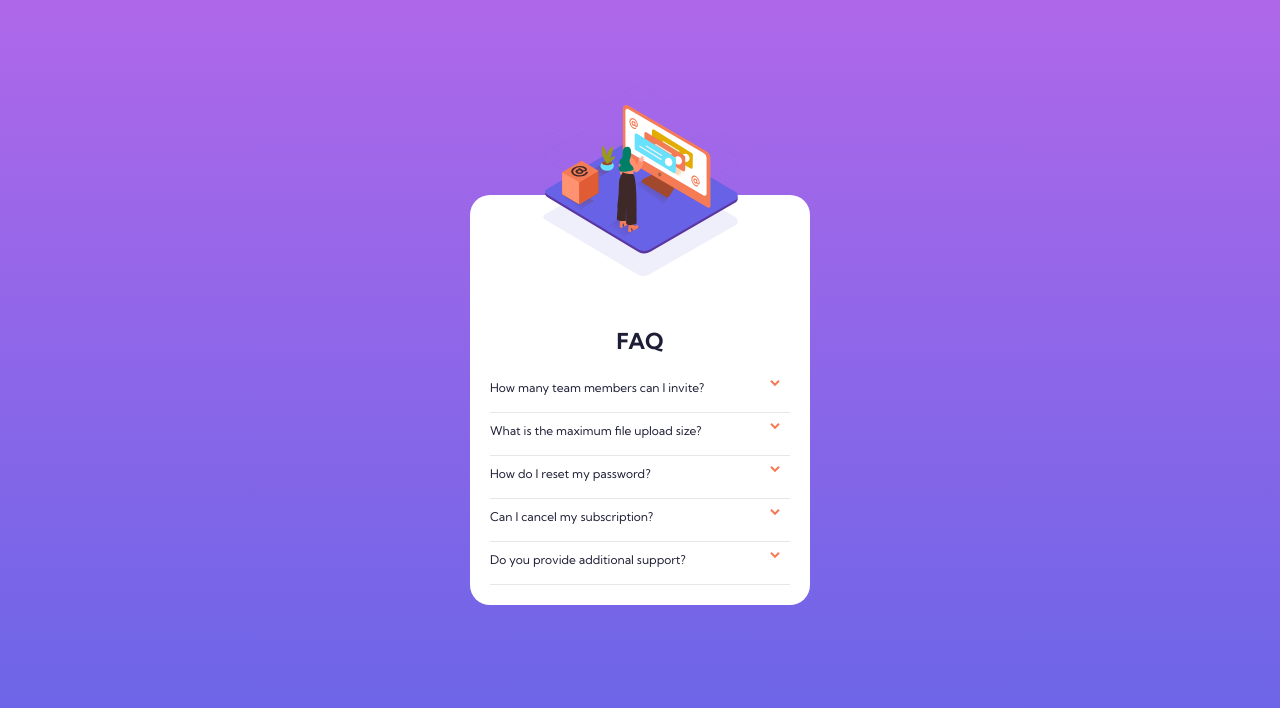
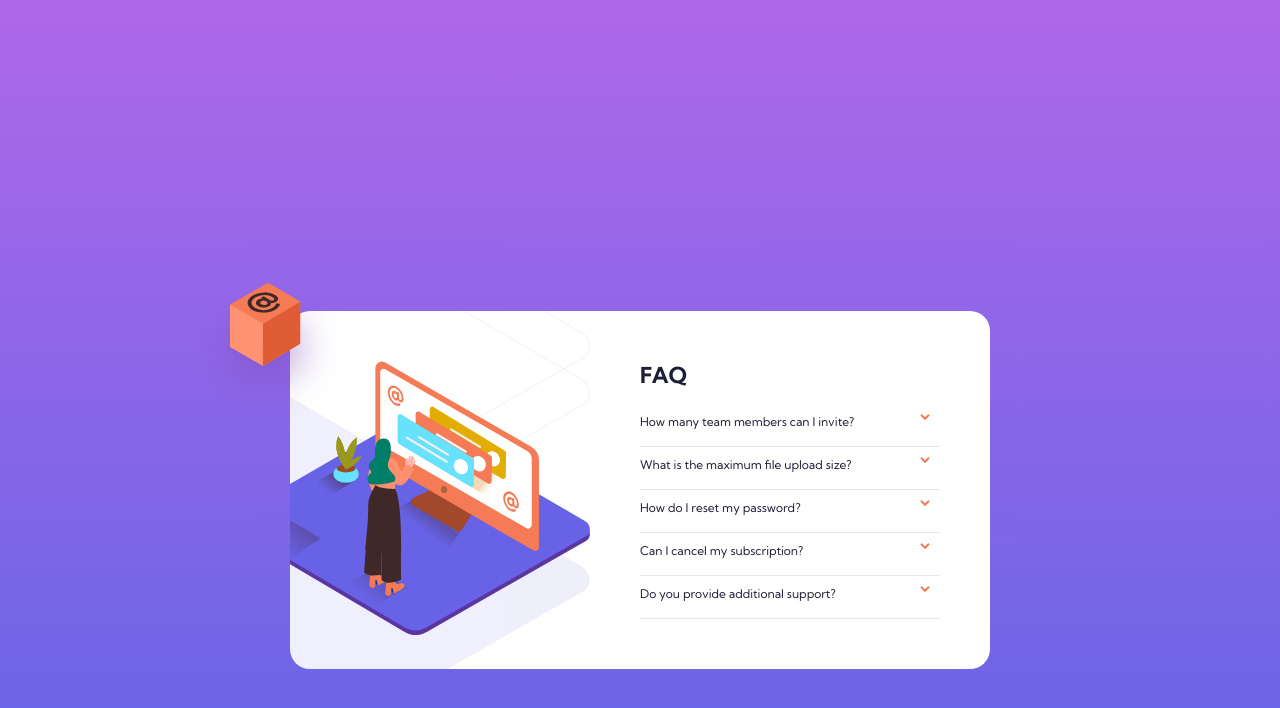
Before and after one commit to Darionas/faq-accordion-card, a plain HTML site: page index.html in a window 1280 px wide. Drawn offline with Linux system fonts and the light colour scheme.

Commit message:
3rd update index.html and main.csss

```diff
--- a/index.html
+++ b/index.html
@@ -13,16 +13,11 @@
 </head>
 <body>
     <div class="grid-container">
-      <!--1st component-->
-      <!--<div class="images">
-        <img class="pattern" src="images/bg-pattern-desktop.svg" alt="Big pattern" />
-        <img class="womand" src="images/illustration-woman-online-desktop.svg" alt="Woman picture" />
-        <img class="box" src="images/illustration-box-desktop.svg" alt="Box picture" />
-      </div>-->
-      <!--2nd component-->
+      <img class="box" src="images/illustration-box-desktop.svg" alt="Box picture" />
       <main class="accordions">
         <img class="pattern" src="images/bg-pattern-desktop.svg" alt="Big pattern" />
         <img class="womanm" src="images/illustration-woman-online-mobile.svg" alt="Woman picture" />
+        <img class="womand" src="images/illustration-woman-online-desktop.svg" alt="Woman picture" />
         <div class="cont">
         <h1 class="heading1">FAQ</h1>
         <div class="hrline hl1">
--- a/main.css
+++ b/main.css
@@ -49,18 +49,25 @@ p {
     display: grid;
     grid-template-columns: 1fr;
     grid-template-areas:
+       'box'
        "accordions";
     gap: 0;
     min-width: 9.375rem;
+    position: relative;
 }
 
-/*--style 1st component -mobile--*/
+/*--style 1st component for mobile---*/
+.box {
+   display: none;
+}
+
 .accordions {
     display: grid;
     grid-template-columns: 1fr;
     grid-template-areas:
        'pattern'
        'womanm'
+       'womand'
        'cont'
        'heading1'
        'hl1'
@@ -70,10 +77,11 @@ p {
        'hl5';
     grid-gap: 0;
     border-radius: 1.25rem;
-    max-width: 340px;
-    height: auto;
+    min-width: 340px;
+    min-height: 500px;
     background-color: var(--clr-neutral);
     padding: 0 20px 20px 20px;
+    margin-top: 180px;
     position: relative;
 }
 
@@ -92,6 +100,10 @@ p {
    top: -90px;
    left: 25px;
    justify-self: center;
+}
+
+.womand {
+    display: none;
 }
 
 .cont {
@@ -194,228 +206,62 @@ p {
     font-weight: var( --fw-700);
 }
 
-/*
-.images, .accordions {
-    background-color: aqua;
-    border: 2px solid grey;
-    padding: 60px;
+
+/*---------Desktop layout---------------*/
+@media screen and (min-width: 768px) {
+
+    .womanm {
+        display: none;
     }
 
-.images {
-    display: grid;
-    grid-template-columns: 1fr;
-    grid-template-areas:
-       "pattern"
-       "womand"
-       "box";
-    gap: 0;
-    border-top-left-radius: 1.25rem;
-    border-top-right-radius: 1.25rem;
-    position: relative;
-    margin-top: 80px;
+    .accordions {
+        padding: 50px;
+        min-width: 700px;
+        min-height: 300px;
+        overflow: hidden;
+    }
+
+    .cont {
+        margin-top: 0;
+        max-width: 300px;
+        max-height: auto;
+        justify-self: right;
+    }
+
+    .heading1 {
+        text-align: left;
     }
 
     .pattern {
         position: absolute;
-    max-width: 60%;
-    top: -30px;
-    left: 80px;
+        left: -350px;
+        top: -200px;
+        max-width: 100%;
     }
 
     .womand {
+        display: block;
         position: absolute;
+        left: -110px;
         max-width: 60%;
-    top: -20px;
-    left: 80px;
     }
 
     .box {
-    position: relative;
-
-}
-*/
-
-
-/*--style 1st component -mobile--*/
-/*
-.images {
-    position: relative;
-    top: 0px;
-    padding: 60px;
-    border: 2px solid green;
-    width: 100%;
-    background-color: var(--clr-dividers-lightBlue);
-    border-top-left-radius: 1.25rem;
-    border-top-right-radius: 1.25rem;
+        display: block;
+        position: absolute;
+        top: 150px;
+        left: -100px;
+        max-width: 150px;
+        z-index: 1;
     }
 
-.pattern {
-    position: absolute;
-    top: -120px;
-    left: 50px;
-    max-width: 70%;
-}
-
-.womand {
-    position: absolute;
-    top: -100px;
-    left: 50px;
-    max-width: 70%;
-}
-
-.box {
-    position: absolute;
-    max-width: 80%;
-}
-*/
-
-/*
-.accordions {
-    border: 2px solid blue;
-    max-width: 300px;
-    height: auto;
-    overflow: hidden;
 }
 
 
-.womanm, .accordions {
-    display: none;
-}
-
-/*--style 2nd component mobile--*/
-/*
-.container {
-    position: relative;
-    display: flex;
-    justify-content: center;
-    max-width: 363px;
-    height: 20.625rem;
-    padding: 1.25rem;
-    margin: 0rem;
-}
-
-#cont {
-    position: relative;
-    border-radius: 1.25rem 1.25rem 1.25rem 1.25rem;
-    overflow: hidden;
-    background-color: white;
-    margin: 0rem;
-    padding: 0rem;
-    min-width: 43.75rem;
-    height: 21.875rem;
-    display: flex;
-    box-shadow: 0rem 1.25rem 2.5rem 0rem hsl(251, 35%, 43%);
-}
-
-.pattern {
-    position: absolute;
-    left: -20.9375rem;
-    top: -11.875rem;
-    max-width: 39.375rem;
-    height: auto;
-}
-
-.womand {
-    position: absolute;
-    left: -3.75rem;
-    top: 1.5625rem;
-    max-width: 21.875rem;
-    height: auto;
-}
-
-.box {
-    position: absolute;
-    top: 9.125rem;
-    left: -16.25rem;
-    max-width: 8.75rem;
-    height: auto;
-    z-index: 1;
-}
-
-h1 {
-    color: hsl(238, 29%, 16%);
-    font-family: var(--ff-primary);
-}
-
-.txt {
-    position: absolute;
-    left: 12.5rem;
-    padding: 0rem;
-    margin: 0rem;
-    max-width: 18.75rem;
-    height: auto;
-    overflow: hidden;
-}
-
-.accordion {
-    min-width: 18.75rem;
-    padding: 0.625rem 0.625rem 0.625rem 0rem;
-    margin: 0rem;
-    outline: none;
-    text-align: left;
-    background-color: hsl(0, 0%, 100%);
-    border: none;
-    cursor: pointer;
-    font: 400 0.75rem 'Kumbh Sans', sans-serif;
-    color: hsl(238, 29%, 16%);
-}
-
-.arrowD {
-    content: url("images/icon-arrow-down.svg");
-    float: right;
-}
-
-.arrowU {
-    content: url("images/icon-arrow-up.svg");
-    float: right;
-}
-
-.accordion:hover {
-    color: hsl(14, 88%, 65%);
-}
-
-.hrline {
-    border-bottom: 0.0313rem solid hsl(240, 5%, 91%);
-    padding-bottom: 0.4375rem;
-    margin: 0rem;
-    outline: 0rem;
-}
-
-.collapsed {
-    color: hsl(237, 12%, 33%);
-    font: 700 0.75rem 'Kumbh Sans', sans-serif;
-}
-
-.panel {
-    overflow: hidden;
-    max-height: 0rem;
-    margin: 0rem;
-    padding: 0rem;
-    outline: 0rem;
-    font: 400 0.75rem 'Kumbh Sans', sans-serif;
-    color: hsl(240, 6%, 50%);
-    transition: max-height 0.4s ease-out;
-}
-
-.womanm {
-    display: none;
-}
-*/
-/*For mobile devices (break point at max-width: 830px when interface not fit to desctop)*/
-/*
-@media only screen and (max-width: 51.875rem) {
-
-}
-*/
 
 /*----------grid area names------------------*/
 
-/*---style 1st component - mobile---*/
-
-/*
-.images {
-    grid-area: images;
-}*/
+/*---1st component for mobile---*/
 
 .accordions {
     grid-area: accordions;
@@ -427,6 +273,14 @@ h1 {
 
 .womanm {
     grid-area: womanm;
+}
+
+.womand {
+    grid-area: womand;
+}
+
+.box {
+    grid-area: box;
 }
 
 .cont {
@@ -500,17 +354,3 @@ h1 {
 .p5 {
     grid-area: p-5;
 }
-
- /*
-.pattern {
-    grid-area: pattern;
-}
-
-.womand {
-    grid-area: womand;
-}
-
-.box {
-    grid-area: box;
-}
-*/
```
Lines whose indentation alone changed are shown as unchanged.
